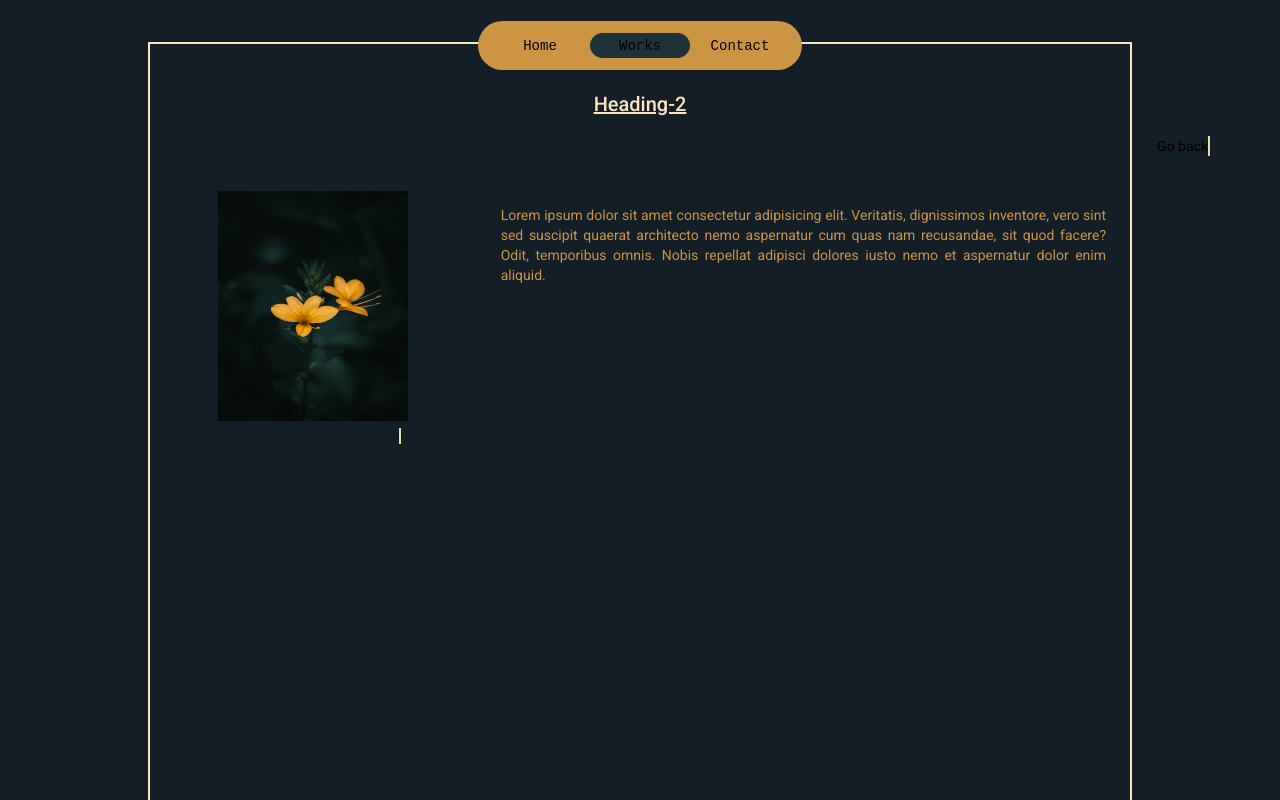
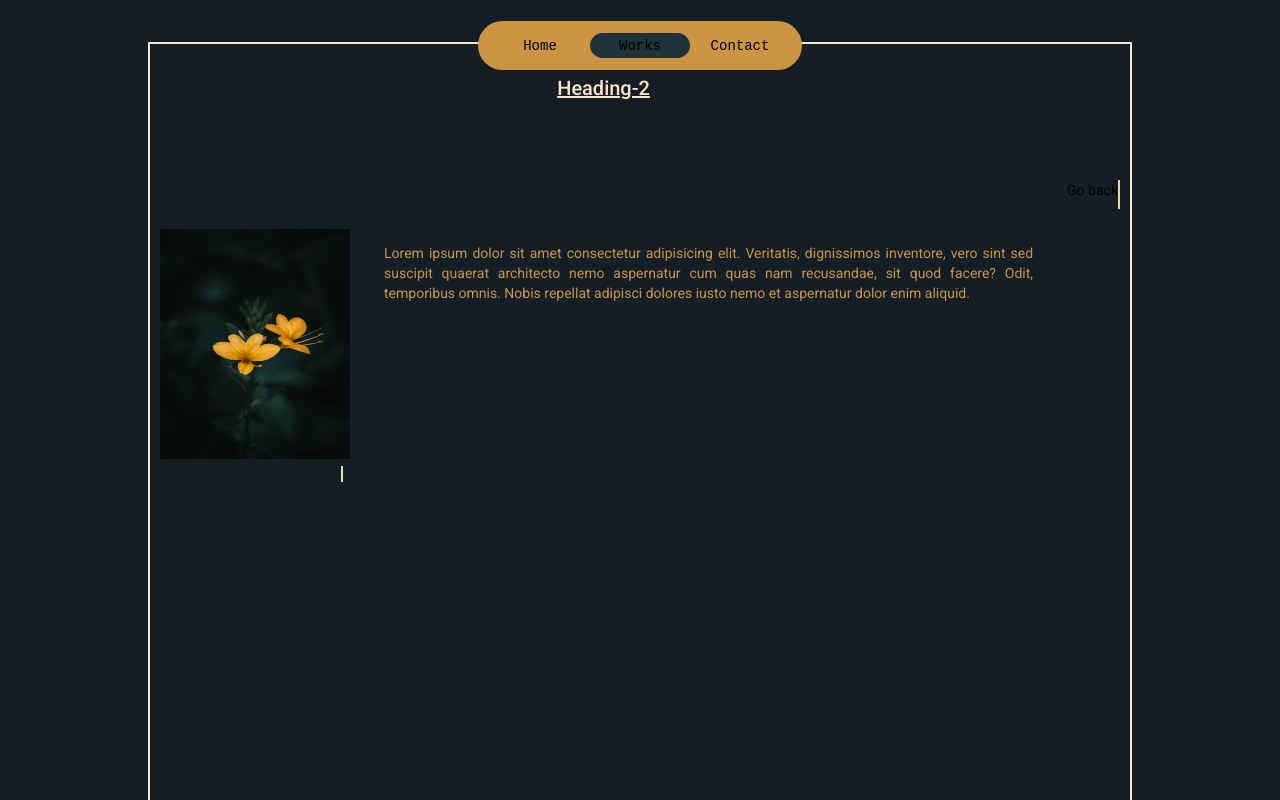
Before and after one commit to shagat/Portfolio-app, an Angular app: page /works/1 in a window 1280 px wide. Built offline with nearby package versions, Linux system fonts and the light colour scheme.

Commit message:
some styling fixes

```diff
--- a/src/app/works/works-details/works-details.component.css
+++ b/src/app/works/works-details/works-details.component.css
@@ -9,18 +9,19 @@
 
 .grid {
   display: grid;
-  margin-top: 3em;
-  grid-template-rows: .5fr 1.5fr 1fr;
-  grid-template-columns: repeat(3, 1fr);
+  padding-top: 2em;
+  grid-template-rows: .3fr .1fr 2fr;
+  grid-template-columns: .5fr 1.5fr 1fr;
   gap: 20px 20px;
   grid-template-areas:
   "head head head"
-  "img desc desc"
+  "btn btn btn"
   "img desc desc";
 }
 
 .work_heading {
-  align-self: center;
+  /* align-self: center;
+  text-align: center; */
   grid-area: head;
 }
 
@@ -41,11 +42,12 @@ img {
 }
 
 .go-back-btn{
-  position: absolute;
-  right: 5em;
   border-right: 2px solid var(--primary-color);
   cursor: pointer;
+  grid-area: btn;
+  grid-column: -1;
 }
+
 
 .go-back-btn:hover{
   color: var(--primary-color);
--- a/src/app/works/works-details/works-details.component.html
+++ b/src/app/works/works-details/works-details.component.html
@@ -2,8 +2,8 @@
   <div class="works-first-container grid">
     <div class="work_heading">
       <h2 class="heading-page-underline">{{work.heading}} </h2>
-      <span class="go-back-btn" (click)="onGoBack()">Go back</span>
     </div>
+    <span class="go-back-btn" (click)="onGoBack()">Go back</span>
     <div class="work_img">
       <img [src]="work.imageUrl" alt="work.work_heading">
       <br>
--- a/src/app/works/works-list/works-list.component.css
+++ b/src/app/works/works-list/works-list.component.css
@@ -17,6 +17,13 @@
   flex-direction: column;
 }
 
+.login-btn{
+  position: relative;
+  left: 42.5%;
+  border-right: 2px solid var(--primary-color);
+  cursor: pointer;
+}
+
 .box-heading {
   height: 120px;
 }
--- a/src/app/works/works-list/works-list.component.html
+++ b/src/app/works/works-list/works-list.component.html
@@ -2,6 +2,7 @@
   <div class="main-container" >
     <div class="box box-heading heading-works">
       <h2 class="heading-page">Some of my works</h2>
+      <a class="login-btn">Admin login</a>
     </div>
     <div class="grid-card" >
       <div class="box shadow" *ngFor="let work of works; let i = index">
--- a/src/styles.css
+++ b/src/styles.css
@@ -44,7 +44,7 @@ section {
 
 .main-container {
   display: relative;
-  width: 960px;
+  width: 860px;
   height: 740px;
   margin: 40px;
   padding: 10px;
```
